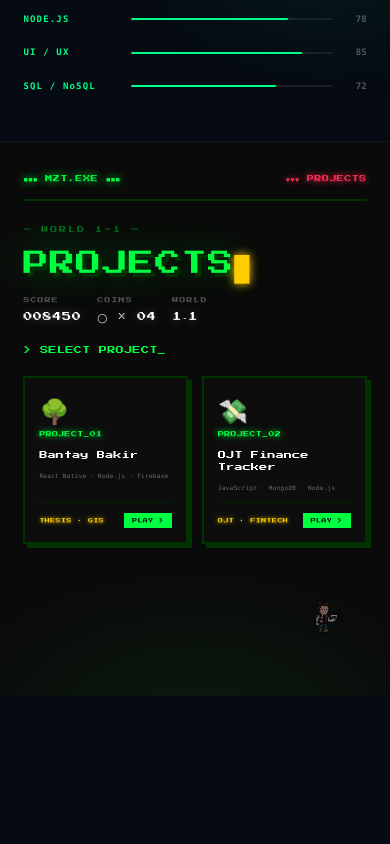
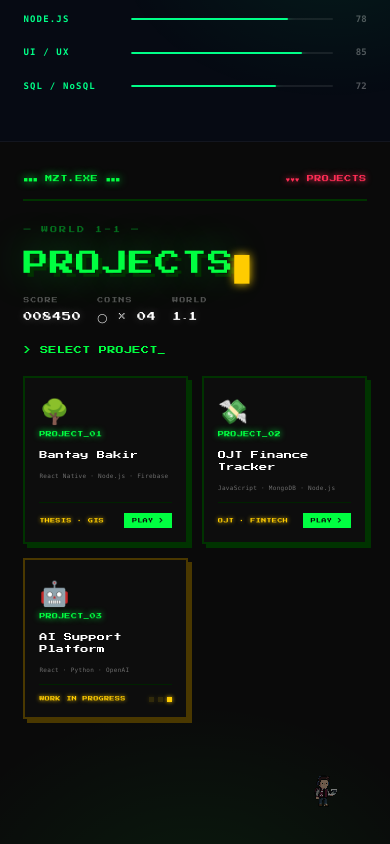
Before and after one commit to Mathew-Tugab/porftfolio, a React (Vite) app in the folder portfolio/: page / in a window 390 px wide. Shown: the part 1082-1926 px from the top of the page. Before the commit the page ends 1778 px from the top, so only its background shows below. Built offline with nearby package versions, Linux system fonts and the light colour scheme; a web font is replaced by a local one.

Commit message:
feat: add WIP card for AI Support Platform with styling and animations

```diff
--- a/portfolio/src/App.css
+++ b/portfolio/src/App.css
@@ -1160,6 +1160,67 @@
   height: 100%;
   object-fit: contain;
   display: block;
+}
+
+/* WIP card — amber tint, dimmed, with badge */
+.pixel-card--wip {
+  border-color: #4a3800;
+  box-shadow: 4px 4px 0 0 #4a3800;
+  opacity: clamp(0, calc((var(--pixel-p, 0) - calc(0.1 + 2 * 0.08)) * 8), 0.72);
+  position: relative;
+}
+
+.pixel-card--wip:hover {
+  border-color: #ffcc00;
+  box-shadow: 4px 4px 0 0 #ffcc00;
+  opacity: 0.88;
+}
+
+.pixel-card-wip-badge {
+  display: none;
+}
+
+.pixel-wip-label {
+  font-size: clamp(5px, 0.6vw, 7px);
+  font-family: 'Press Start 2P', monospace;
+  color: #ffcc00;
+  letter-spacing: 0.08em;
+  text-shadow: 0 0 4px #ffcc00;
+}
+
+.pixel-wip-loader {
+  display: flex;
+  align-items: center;
+  gap: 4px;
+}
+
+.pixel-wip-loader span {
+  display: inline-block;
+  width: 5px;
+  height: 5px;
+  background: #ffcc00;
+  box-shadow: 0 0 4px #ffcc00;
+  animation: wip-dot 1.2s steps(1) infinite;
+}
+
+.pixel-wip-loader span:nth-child(2) { animation-delay: 0.4s; }
+.pixel-wip-loader span:nth-child(3) { animation-delay: 0.8s; }
+
+@keyframes wip-dot {
+  0%, 40%  { opacity: 1; }
+  41%, 100% { opacity: 0.15; }
+}
+
+@keyframes wip-blink {
+  0%, 49% { opacity: 1; }
+  50%, 100% { opacity: 0; }
+}
+
+.pixel-btn--locked {
+  color: #ffcc00 !important;
+  opacity: 0.7;
+  cursor: default;
+  pointer-events: none;
 }
 
 /* Card bumps up briefly when sprite hits from below, then returns */
--- a/portfolio/src/App.tsx
+++ b/portfolio/src/App.tsx
@@ -40,7 +40,7 @@ export default function App() {
   const [showProject02, setShowProject02] = useState(false)
   const keysRef       = useRef<Set<string>>(new Set())
   const pixelFrameRef = useRef<HTMLDivElement>(null)
-  const cardRefs      = useRef<(HTMLElement | null)[]>([null, null])
+  const cardRefs      = useRef<(HTMLElement | null)[]>([null, null, null])
   const spriteRef     = useRef<HTMLDivElement>(null)
   const pixelGridRef  = useRef<HTMLDivElement>(null)
   const spriteGameRef = useRef<number | null>(null)
@@ -570,6 +570,22 @@ export default function App() {
                 </div>
               </article>
 
+              <article
+                className={`pixel-card pixel-card--wip${hitCardIdx === 2 ? ' pixel-card--hit' : ''}`}
+                style={{ '--delay': '2' } as React.CSSProperties}
+                ref={(el) => { cardRefs.current[2] = el }}
+                data-href="#"
+              >
+                <div className="pixel-card-icon">&#129302;</div>
+                <h3 className="pixel-card-title">PROJECT_03</h3>
+                <p className="pixel-card-name">AI Support Platform</p>
+                <p className="pixel-card-stack">React · Python · OpenAI</p>
+                <div className="pixel-card-footer">
+                  <span className="pixel-wip-label">WORK IN PROGRESS</span>
+                  <span className="pixel-wip-loader"><span/><span/><span/></span>
+                </div>
+              </article>
+
             </div>
 
           </div>
--- a/portfolio/src/components/MobileApp.tsx
+++ b/portfolio/src/components/MobileApp.tsx
@@ -231,6 +231,17 @@ export default function MobileApp() {
             </div>
           </article>
 
+          <article className="pixel-card pixel-card--wip m-card-tap" role="button" tabIndex={0}>
+            <div className="pixel-card-icon">&#129302;</div>
+            <h3 className="pixel-card-title">PROJECT_03</h3>
+            <p className="pixel-card-name">AI Support Platform</p>
+            <p className="pixel-card-stack">React · Python · OpenAI</p>
+            <div className="pixel-card-footer">
+              <span className="pixel-wip-label">WORK IN PROGRESS</span>
+              <span className="pixel-wip-loader"><span/><span/><span/></span>
+            </div>
+          </article>
+
         </div>
 
         {/* Decorative sprite */}
```
